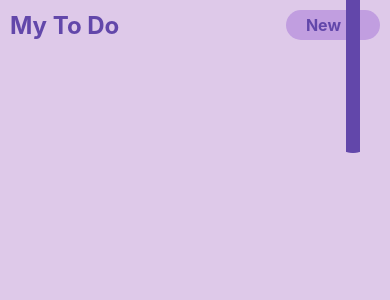
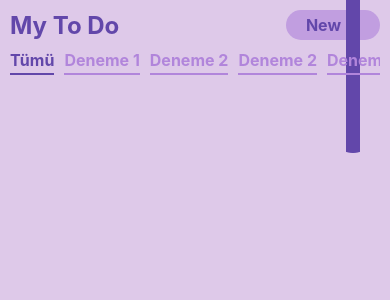
Before and after one commit to miraccumbur/mircoSuper, a React Native app: screen /MyToDo in a window 390 px wide. Shown: the top 300 px of the page. Built offline with nearby package versions, Linux system fonts and the light colour scheme.

Commit message:
updates 02.08.24

```diff
--- a/src/core/localization/locales/en.json
+++ b/src/core/localization/locales/en.json
@@ -2,5 +2,9 @@
     "tabs": {
         "apps": "Apps",
         "profile": "Profile"
+    },
+    "myToDo": {
+        "title": "My To Do",
+        "newButton": "New"
     }
 }
--- a/src/core/localization/locales/tr.json
+++ b/src/core/localization/locales/tr.json
@@ -2,5 +2,9 @@
     "tabs": {
         "apps": "Uygulamalar",
         "profile": "Profilim"
+    },
+    "myToDo": {
+        "title": "Yapılacaklar",
+        "newButton": "Yeni"
     }
 }
--- a/src/screens/MyToDo/MyToDoScreen.tsx
+++ b/src/screens/MyToDo/MyToDoScreen.tsx
@@ -1,24 +1,29 @@
 import {Text, SafeAreaView, StyleSheet, View, Image, TouchableOpacity} from 'react-native';
-import React from 'react';
+import React, { useState } from 'react';
 
 import {useTranslation} from 'react-i18next';
 import {appColors} from '../../constants/Colors';
+import Tabs from './components/Tabs';
+import { IMyToDoTab } from '../../types/myToDo';
 
 const ToDoListScreen: React.FC = () => {
   const {t} = useTranslation();
+  const [tab,setTab] = useState<IMyToDoTab>()
   return (
     <SafeAreaView style={styles.safeAreaContainer}>
       <View style={styles.container}>
       <View style={styles.header}>
-        <Text style={styles.title}>My To Do</Text>
+        <Text style={styles.title}>{t('myToDo.title')}</Text>
         <TouchableOpacity style={styles.newButton}>
-          <Text style={styles.newButtonText}>New</Text>
+          <Text style={styles.newButtonText}>{t('myToDo.newButton')}</Text>
           <Image
             style={styles.newButtonImage}
             source={require('../../assets/images/plus.png')}
           />
         </TouchableOpacity>
       </View>
+{/* redux state oluştur persist olarak */}
+      <Tabs />
       </View>
     </SafeAreaView>
   );
@@ -40,6 +45,7 @@ const styles = StyleSheet.create({
     flexDirection: 'row',
     justifyContent: 'space-between',
     alignItems: 'center',
+    marginBottom: 10
   },
   title: {
     fontSize: 24,
--- /dev/null
+++ b/src/screens/MyToDo/components/Tabs.tsx
@@ -0,0 +1,82 @@
+import {
+  ScrollView,
+  StyleSheet,
+  Text,
+  TouchableOpacity,
+  View,
+} from 'react-native';
+import React, {PropsWithChildren} from 'react';
+import {appColors} from '../../../constants/Colors';
+import { IMyToDoTab } from '../../../types/myToDo';
+
+const Tabs: React.FC<
+  PropsWithChildren<{
+    value: IMyToDoTab;
+    setValue: React.Dispatch<React.SetStateAction<IMyToDoTab>>;
+    list:Array<IMyToDoTab>
+  }>
+> = () => {
+  return (
+    <ScrollView
+      horizontal
+      showsHorizontalScrollIndicator={false}
+      style={styles.container}>
+      <TouchableOpacity style={[styles.button, styles.activeButton]}>
+        <Text style={[styles.buttonText, styles.activeButtonText]}>Tümü</Text>
+      </TouchableOpacity>
+      <TouchableOpacity style={styles.button}>
+        <Text style={styles.buttonText}>Deneme 1</Text>
+      </TouchableOpacity>
+      <TouchableOpacity style={styles.button}>
+        <Text style={styles.buttonText}>Deneme 2</Text>
+      </TouchableOpacity>
+      <TouchableOpacity style={styles.button}>
+        <Text style={styles.buttonText}>Deneme 2</Text>
+      </TouchableOpacity>
+      <TouchableOpacity style={styles.button}>
+        <Text style={styles.buttonText}>Deneme 2</Text>
+      </TouchableOpacity>
+      <TouchableOpacity style={styles.button}>
+        <Text style={styles.buttonText}>Deneme 2</Text>
+      </TouchableOpacity>
+      <TouchableOpacity style={styles.button}>
+        <Text style={styles.buttonText}>Deneme 2</Text>
+      </TouchableOpacity>
+      <TouchableOpacity style={styles.button}>
+        <Text style={styles.buttonText}>Deneme 2</Text>
+      </TouchableOpacity>
+      <TouchableOpacity style={styles.button}>
+        <Text style={styles.buttonText}>Deneme 2</Text>
+      </TouchableOpacity>
+      <TouchableOpacity style={styles.button}>
+        <Text style={styles.buttonText}>Deneme 2</Text>
+      </TouchableOpacity>
+    </ScrollView>
+  );
+};
+
+export default Tabs;
+
+const styles = StyleSheet.create({
+  container: {
+    maxWidth: '100%',
+    width: '100%',
+    maxHeight: 25,
+  },
+  button: {
+    marginRight: 10,
+    borderBottomWidth: 2,
+    borderBottomColor: appColors.purple.c6,
+  },
+  buttonText: {
+    fontWeight: 'bold',
+    fontSize: 16,
+    color: appColors.purple.c6,
+  },
+  activeButton: {
+    borderBottomColor: appColors.purple.c1,
+  },
+  activeButtonText: {
+    color: appColors.purple.c1,
+  },
+});
--- /dev/null
+++ b/src/types/myToDo.ts
@@ -0,0 +1,6 @@
+interface IMyToDoTab {
+    id:number;
+    text:string;
+}
+
+export type {IMyToDoTab}
```
